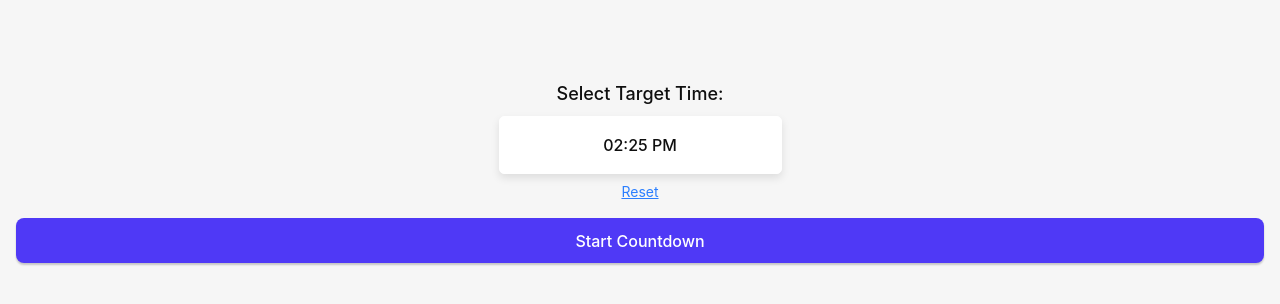
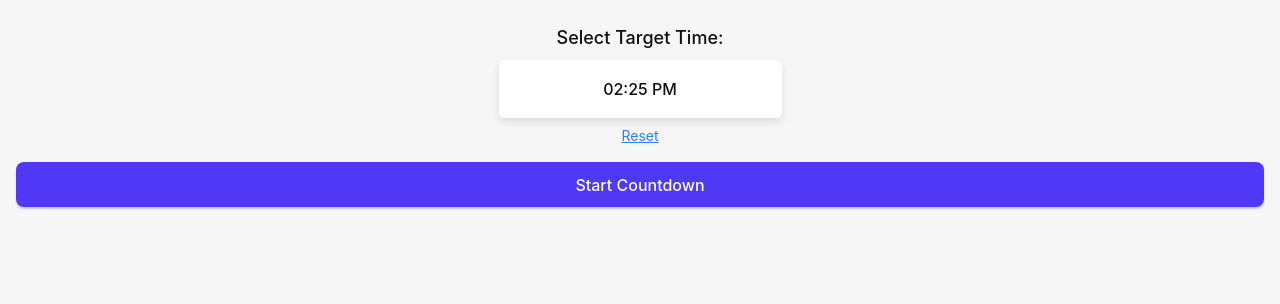
Before and after one commit to UniqueClone/countdown-app, a React (Vite) app: page / in a window 1280 px wide. Shown: the top 304 px of the page. Built offline with nearby package versions, Linux system fonts and the light colour scheme.

Commit message:
Increase window size and remove top padding.

```diff
--- a/src-tauri/tauri.conf.json
+++ b/src-tauri/tauri.conf.json
@@ -14,7 +14,7 @@
             {
                 "title": "countdown-app",
                 "width": 300,
-                "height": 410,
+                "height": 415,
                 "resizable": false
             }
         ],
--- a/src/App.css
+++ b/src/App.css
@@ -25,7 +25,7 @@
 
 .container {
   margin: 0;
-  padding-top: 10vh;
+  padding-top: 3vh;
   display: flex;
   flex-direction: column;
   justify-content: center;
@@ -86,11 +86,6 @@ button:hover {
 button:active {
   border-color: #396cd8;
   background-color: #e8e8e8;
-}
-
-input,
-button {
-  outline: none;
 }
 
 #greet-input {
```
